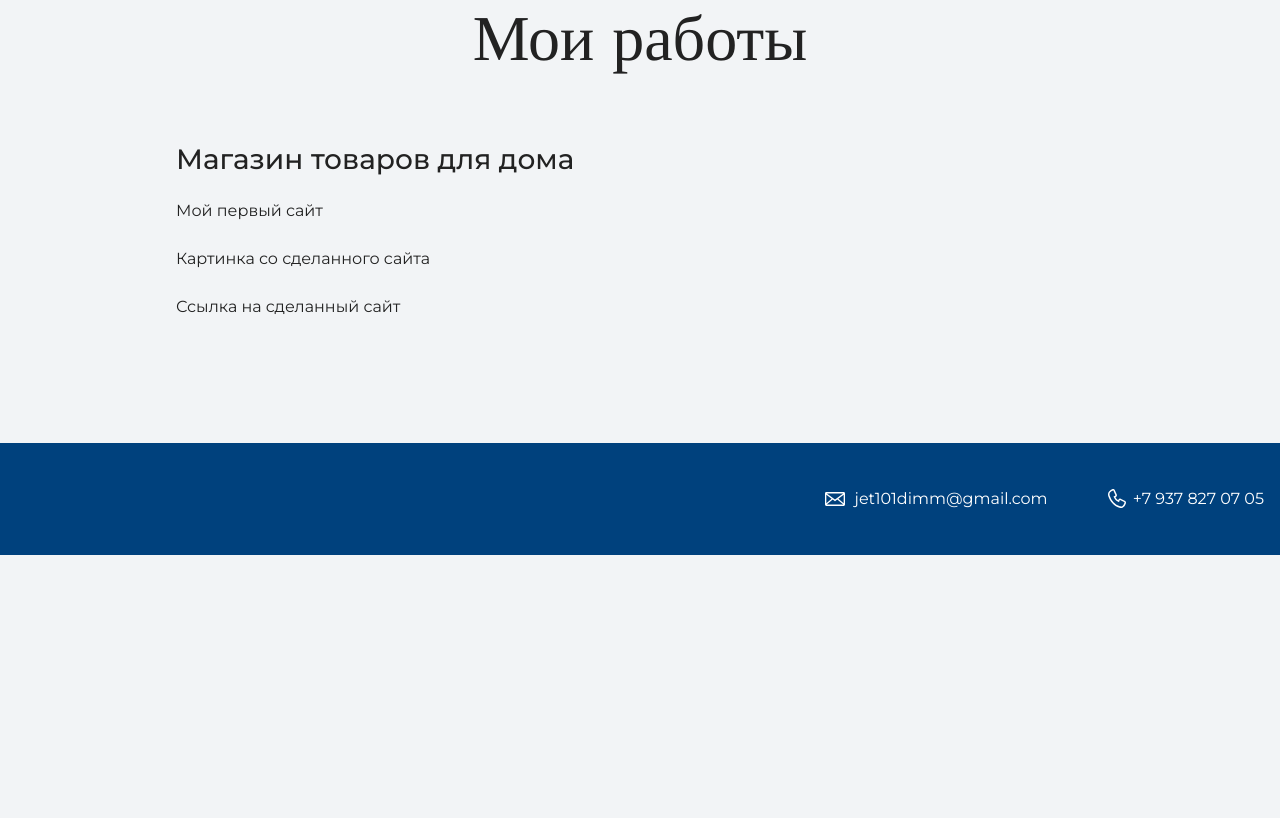
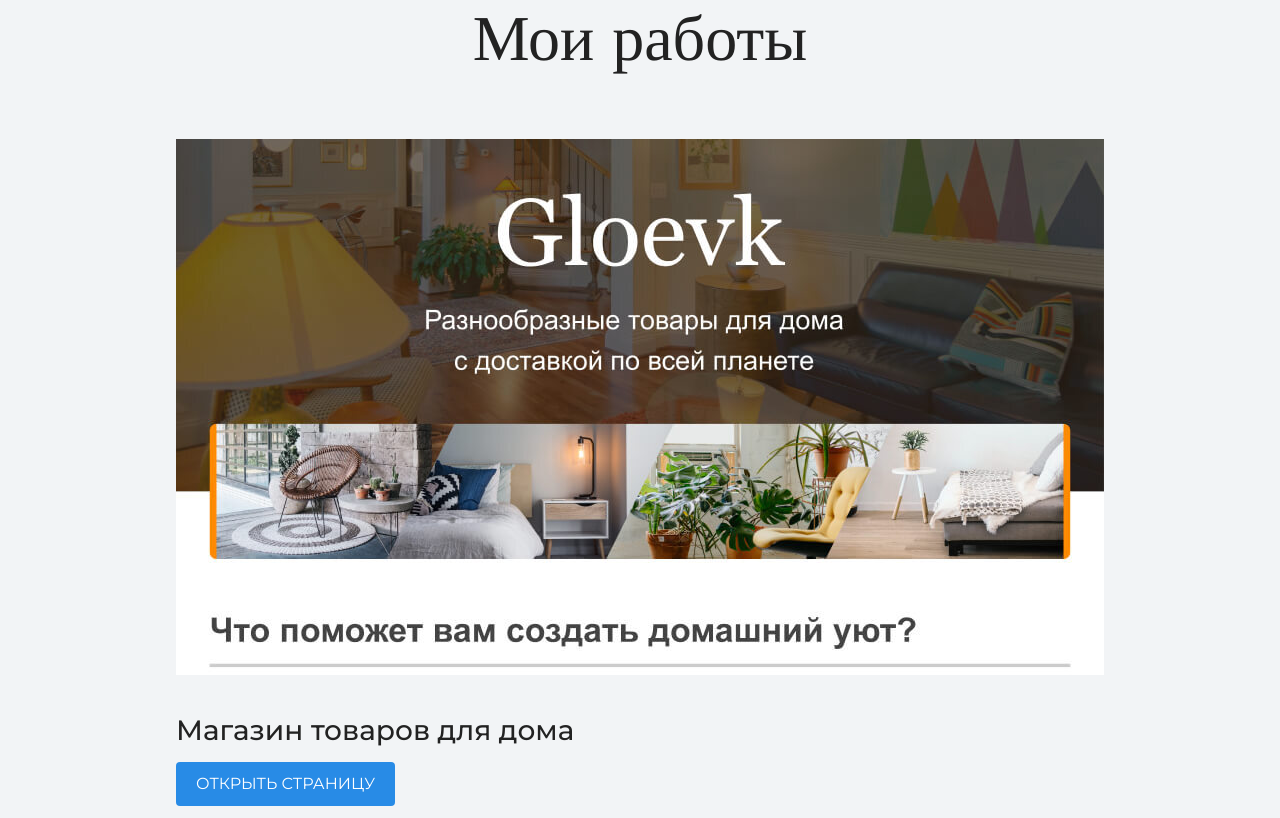
Before and after one commit to jet101dimm/jetdim, a plain HTML site: page index.html in a window 1280 px wide. Shown: the part 1702-2520 px from the top of the page. Before the commit the page ends 2257 px from the top, so only its background shows below. Drawn offline with nearby package versions, Linux system fonts and the light colour scheme.

Commit message:
Добавил ссыдки и фото

```diff
--- a/index.html
+++ b/index.html
@@ -13,7 +13,8 @@
 <body>
   <header class="page-header">
     <div class="container"><a class="header-email" href="jet101dimm@gmail.com">jet101dimm@gmail.com</a>
-      <a class="header-phone" href="tel:+79378270705">+7 937 827 07 05</a></div>
+      <a class="header-phone" href="tel:+79378270705">+7 937 827 07 05</a>
+    </div>
   </header>
 
   <section class="hero-image">
@@ -25,11 +26,11 @@
   <section class="intro">
     <div class="container">
       <h2 class="subheading">Давайте познакомимся</h2>
-      <h3>Пара слов о себе</h3>
-      <p>Текст с парой слов о себе.</p>
       <figure class="user-image">
         <img src="files/user.jpg" width="804" height="536" alt="Фотография Дмитрий Кожурина">
       </figure>
+      <h3>Пара слов о себе</h3>
+      <p>Текст с парой слов о себе.</p>
       <h3>Чем могу быть полезен</h3>
       <p>Текст о том, чем могу быть полезен.</p>
     </div>
@@ -38,10 +39,11 @@
   <section class="portfolio">
     <div class="container">
       <h2 class="subheading">Мои работы</h2>
+      <figure class="project-image">
+        <img src="files/project.jpg" width="928" height="536" alt="Cайт магазина товаров для дома">
+      </figure>
       <h3>Магазин товаров для дома</h3>
-      <p>Мой первый сайт</p>
-      <p>Картинка со сделанного сайта</p>
-      <p>Ссылка на сделанный сайт</p>
+      <a class="button" href="source/project-gloevk/index.html">Открыть страницу</a>
     </div>
   </section>
 
```
